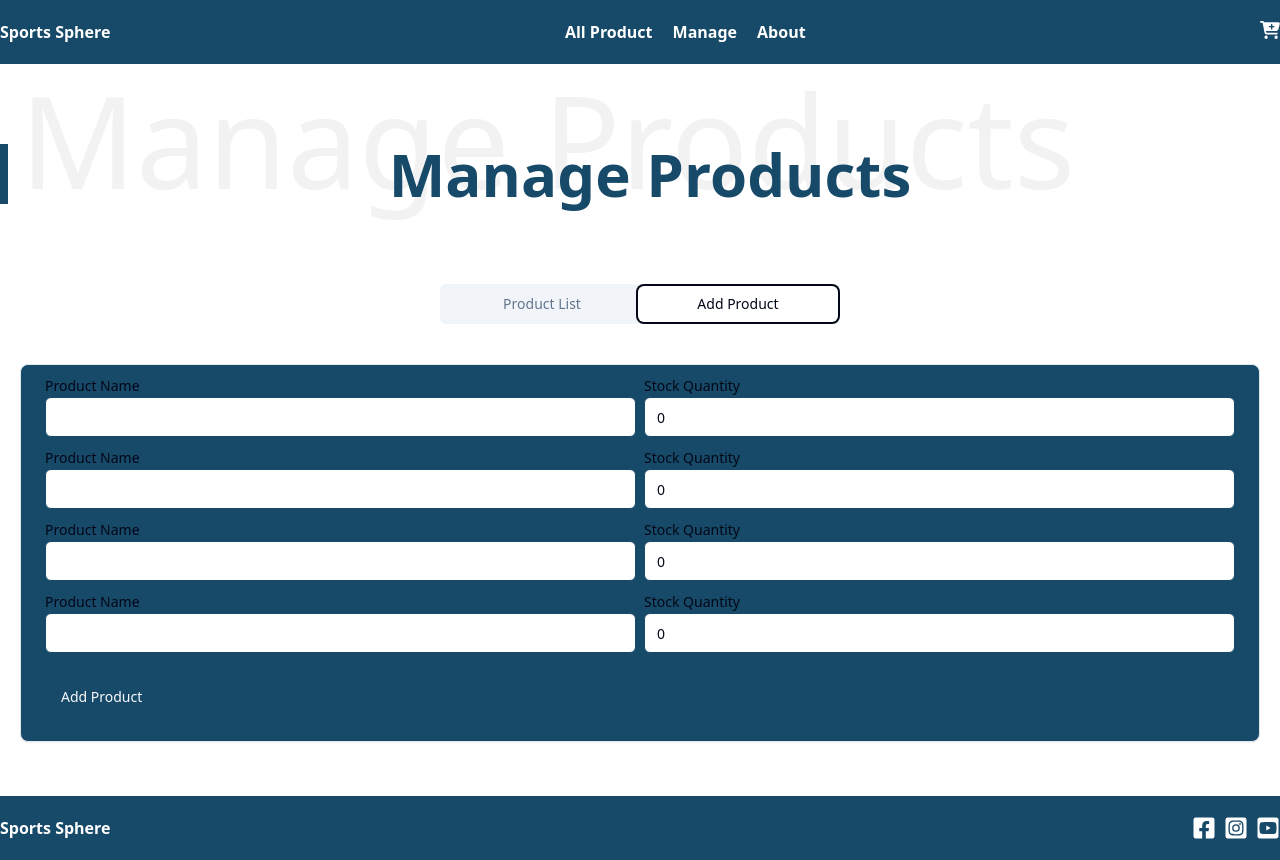
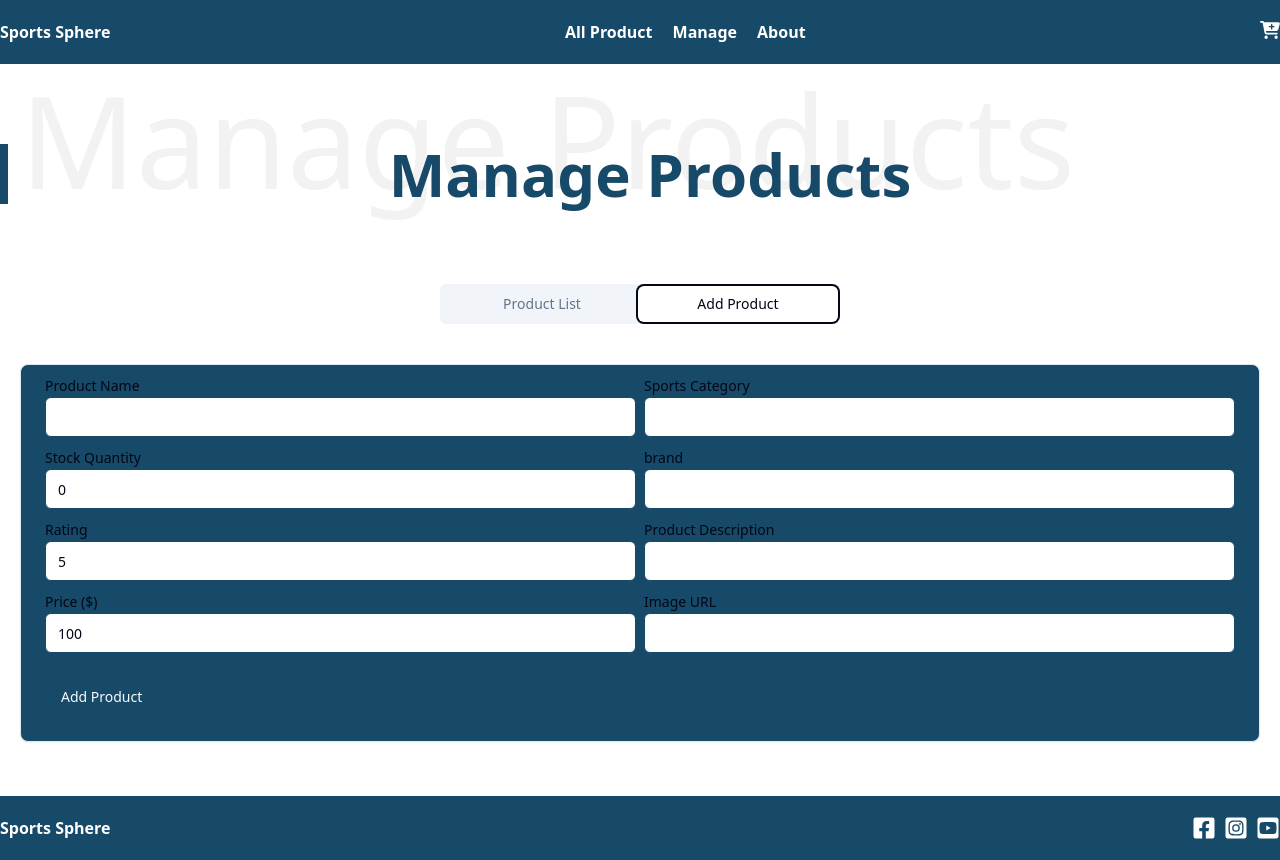
Before and after one commit to ShariarNiaj05/Sports-Sphere-Client, a React (Vite) app: page /manage in a window 1280 px wide. Both pictures are taken after a click on the tab "Add Product". Built offline with nearby package versions, Linux system fonts and the light colour scheme; no server answers.

Commit message:
filed value catch using states

```diff
--- a/src/components/custom/AddProduct.tsx
+++ b/src/components/custom/AddProduct.tsx
@@ -11,24 +11,23 @@ const AddProduct = () => {
   const [brand, setBrand] = useState<string>("");
   const [rating, setRating] = useState<number>(5);
   const [productDescription, setProductDescription] = useState<string>("");
-  const [price, setPrice] = useState<number>(0);
+  const [price, setPrice] = useState<number>(100);
   const [image, setImage] = useState<string>("");
 
   const handleForm = (e: React.FormEvent<HTMLFormElement>) => {
     e.preventDefault();
-    console.log("Product Name:", productName);
-    console.log("stock Quantity:", stockQuantity);
 
-    /*
-
-    -----------productName: string
-      sportsCategory: string
-      ---------stockQuantity: number
-      brand: string
-      rating: number
-      productDescription: string
-      price: number
-      image: string */
+    const payload = {
+      productName,
+      sportsCategory,
+      stockQuantity,
+      brand,
+      rating,
+      productDescription,
+      price,
+      image,
+    };
+    console.log("payload:", payload);
   };
 
   return (
@@ -47,27 +46,18 @@ const AddProduct = () => {
               />
             </div>
             <div className="w-1/2">
-              <Label htmlFor="new">Stock Quantity</Label>
+              <Label htmlFor="new">Sports Category</Label>
               <Input
-                id="stockQuantity"
-                type="number"
-                value={stockQuantity}
-                onChange={(e) => setStockQuantity(parseFloat(e.target.value))}
+                id="sportsCategory"
+                type="text"
+                value={sportsCategory}
+                onChange={(e) => setSportsCategory(e.target.value)}
               />
             </div>
           </div>
 
           {/* stock quantity and brand  */}
           <div className="flex gap-2 w-full mt-2">
-            <div className="w-1/2">
-              <Label htmlFor="current">Product Name</Label>
-              <Input
-                id="productName"
-                type="text"
-                value={productName}
-                onChange={(e) => setProductName(e.target.value)}
-              />
-            </div>
             <div className="w-1/2">
               <Label htmlFor="new">Stock Quantity</Label>
               <Input
@@ -77,26 +67,35 @@ const AddProduct = () => {
                 onChange={(e) => setStockQuantity(parseFloat(e.target.value))}
               />
             </div>
+            <div className="w-1/2">
+              <Label htmlFor="current">brand</Label>
+              <Input
+                id="brand"
+                type="text"
+                value={brand}
+                onChange={(e) => setBrand(e.target.value)}
+              />
+            </div>
           </div>
 
           {/* rating and product description  */}
           <div className="flex gap-2 w-full mt-2">
             <div className="w-1/2">
-              <Label htmlFor="current">Product Name</Label>
+              <Label htmlFor="new">Rating</Label>
               <Input
-                id="productName"
-                type="text"
-                value={productName}
-                onChange={(e) => setProductName(e.target.value)}
+                id="rating"
+                type="number"
+                value={rating}
+                onChange={(e) => setRating(parseFloat(e.target.value))}
               />
             </div>
             <div className="w-1/2">
-              <Label htmlFor="new">Stock Quantity</Label>
+              <Label htmlFor="current">Product Description</Label>
               <Input
-                id="stockQuantity"
-                type="number"
-                value={stockQuantity}
-                onChange={(e) => setStockQuantity(parseFloat(e.target.value))}
+                id="productDescription"
+                type="text"
+                value={productDescription}
+                onChange={(e) => setProductDescription(e.target.value)}
               />
             </div>
           </div>
@@ -104,21 +103,21 @@ const AddProduct = () => {
           {/* price and image url  */}
           <div className="flex gap-2 w-full mt-2">
             <div className="w-1/2">
-              <Label htmlFor="current">Product Name</Label>
+              <Label htmlFor="new">Price ($)</Label>
               <Input
-                id="productName"
-                type="text"
-                value={productName}
-                onChange={(e) => setProductName(e.target.value)}
+                id="price"
+                type="number"
+                value={price}
+                onChange={(e) => setPrice(parseFloat(e.target.value))}
               />
             </div>
             <div className="w-1/2">
-              <Label htmlFor="new">Stock Quantity</Label>
+              <Label htmlFor="current">Image URL</Label>
               <Input
-                id="stockQuantity"
-                type="number"
-                value={stockQuantity}
-                onChange={(e) => setStockQuantity(parseFloat(e.target.value))}
+                id="image"
+                type="text"
+                value={image}
+                onChange={(e) => setImage(e.target.value)}
               />
             </div>
           </div>
```
